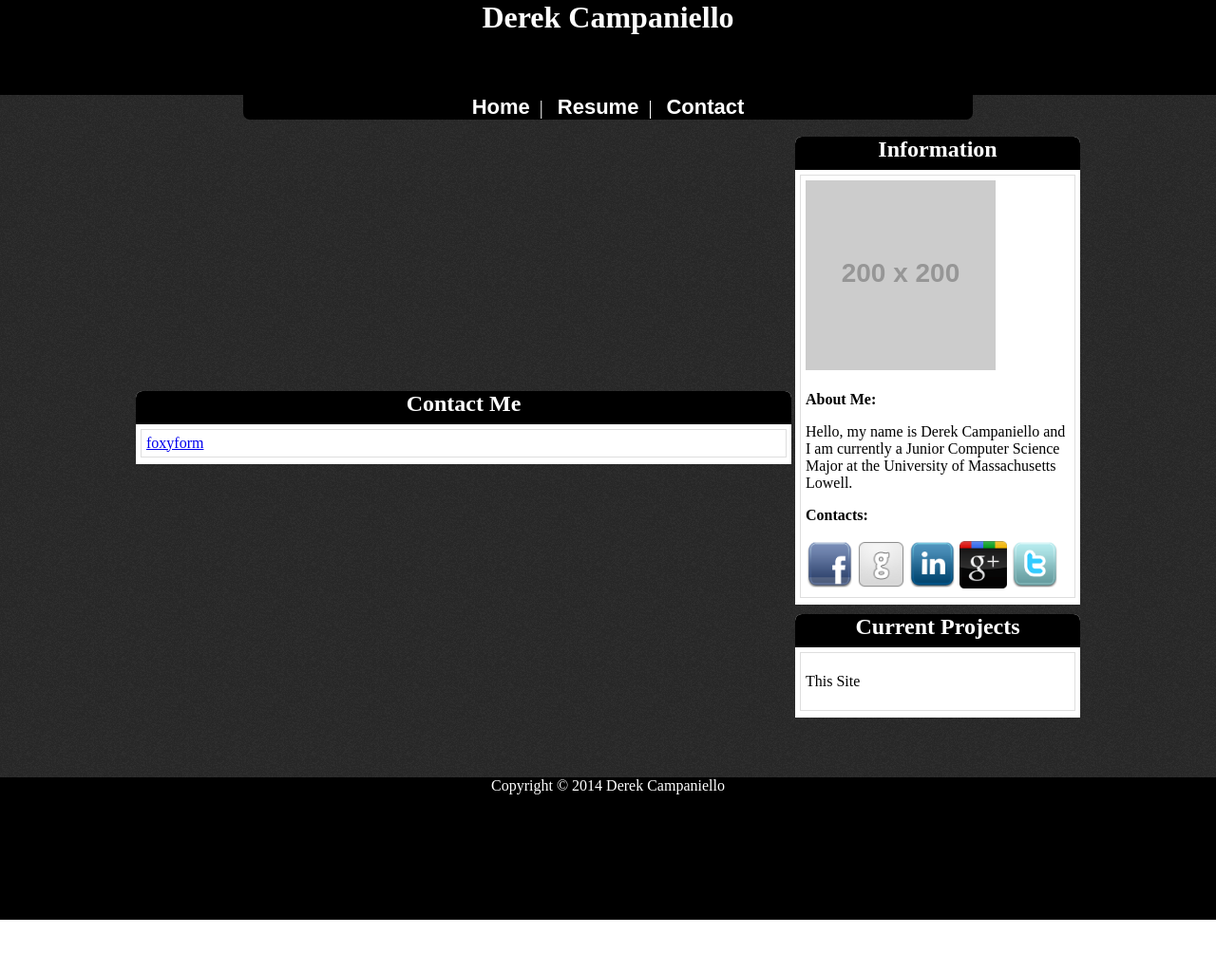
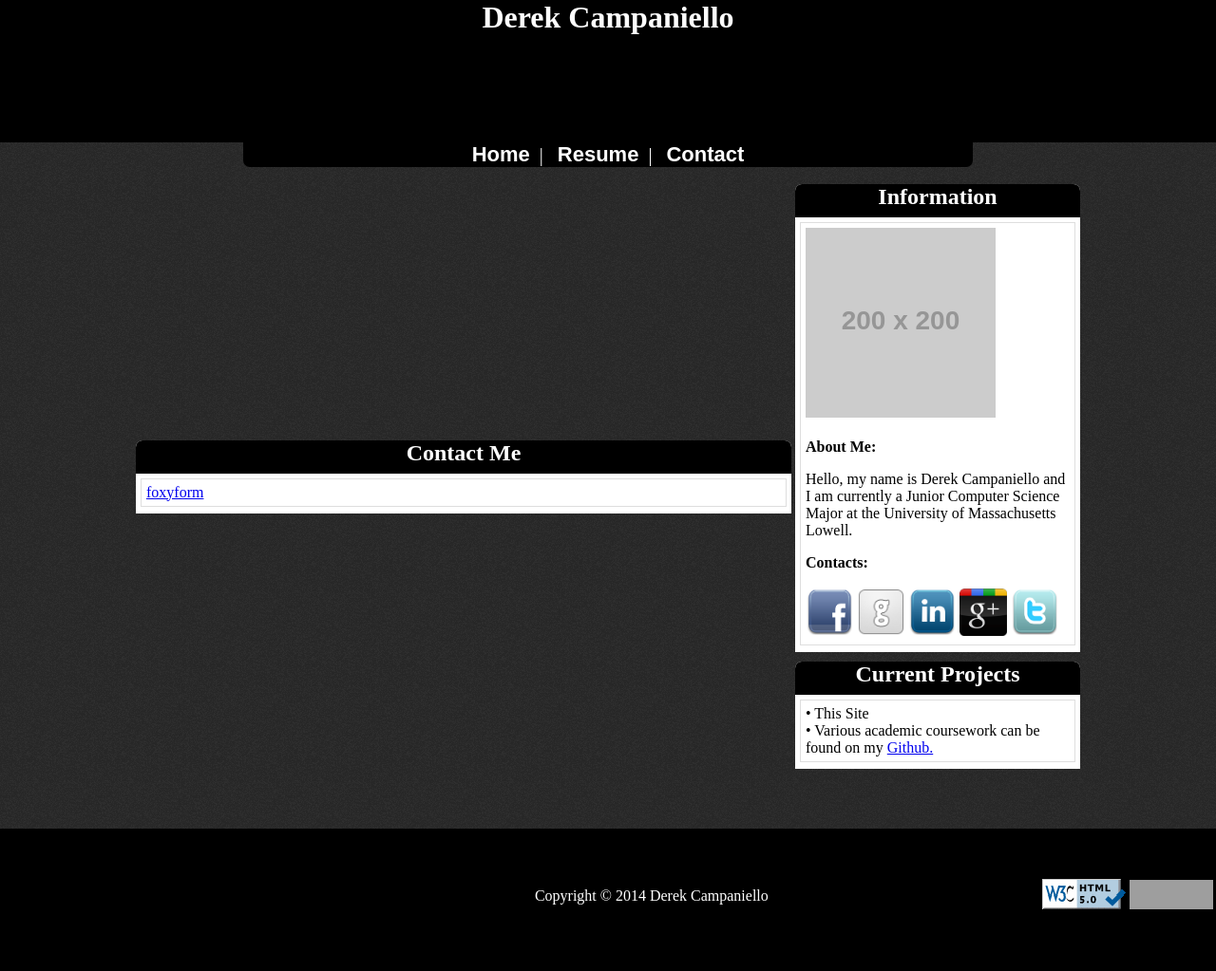
Before and after one commit to puzzledplane/My-Site, a plain HTML site: page contact.html in a window 1280 px wide. Shown: the whole page at 95% size. Before the commit the page ends 969 px from the top, so only its background shows below. Drawn offline with Linux system fonts and the light colour scheme; grey boxes are pictures that could not be loaded; placeholder pictures from the web are drawn by us.

Commit message:
Changes 12/28/2014 9:34PM

```diff
--- a/contact.html
+++ b/contact.html
@@ -60,7 +60,7 @@
 								<a href="https://github.com/puzzledplane" target="_blank"><img class="icon" src="./images/icons/github.png" alt="Github" /></a>
 								<a href="https://www.linkedin.com/pub/derek-campaniello/56/933/1b3" target="_blank"><img class="icon" src="./images/icons/linkedin.png" alt="LinkedIn" /></a>
 								<a href="https://plus.google.com/u/0/109464455969889641083" target="_blank"><img class="icon" src="./images/icons/googleplus.png" alt="Google+" /></a>
-								<a href="https://twitter.com/puzzledplane" target="_blank"><img class="icon" class="icon" src="./images/icons/twitter.png" alt="Twitter" /></a>
+								<a href="https://twitter.com/puzzledplane" target="_blank"><img class="icon" src="./images/icons/twitter.png" alt="Twitter" /></a>
 								</li>
 							</ul>
 						</div>
@@ -69,7 +69,9 @@
 							<div class="frameheader"><h2>Current Projects</h2></div>
 							<ul>
 								<li class="box">
-								<p> This Site </p>
+								• This Site
+								<br/>
+								• Various academic coursework can be found on my <a href="https://github.com/puzzledplane" target="_blank">Github.</a>
 								</li>
 							</ul>
 						</div>
@@ -78,7 +80,23 @@
 		</table>
 	</div>
 	<div id="footer">
-		Copyright &copy; 2014 Derek Campaniello
+		<table>
+			<tr>
+				<td class="footercopyright">
+					<div id="FooterText">
+						Copyright &copy; 2014 Derek Campaniello
+					</div>
+				</td>
+				<td class="logos">
+					<div id="logos">
+						<a href="http://validator.w3.org/check/referer" target="_blank"><img src="./images/icons/valid_html5.png" alt="HTML 5 Validated"/></a>
+						<a href="http://jigsaw.w3.org/css-validator/check/referer">
+							<img style="border:0;width:88px;height:31px" src="http://jigsaw.w3.org/css-validator/images/vcss-blue" alt="Valid CSS!" />
+						</a>
+					</div>
+				</td>
+			</tr>
+		</table>
 	</div>
 </body>
 
--- a/style.css
+++ b/style.css
@@ -44,9 +44,11 @@ div#header
 	margin: 0px;
 	padding: 0px;
 	text-align: center;
+	height: 150px;
 	width: 100%;
 	min-width: 1000px;
-	min-height: 100px;
+	min-height: 150px;
+	max-height: 150px;
 }
 
 div#navigation
@@ -173,4 +175,24 @@ div#footer
 	position: relative;
 	text-align: center;
 	width: 100%;
+	min-width: 100%;
 }
+
+div#footer table
+{
+	padding-top: 50px;
+	width: 100%;
+}
+
+div#footer div#FooterText
+{
+	margin-left: 380px;
+	text-align: center;
+	padding: 0px;
+}
+
+div#footer div#logos
+{
+	float: right;
+	padding: 0px;
+}
```
Also changed, not shown: index.html (+21 -3 lines), resume.html (+21 -3 lines).
